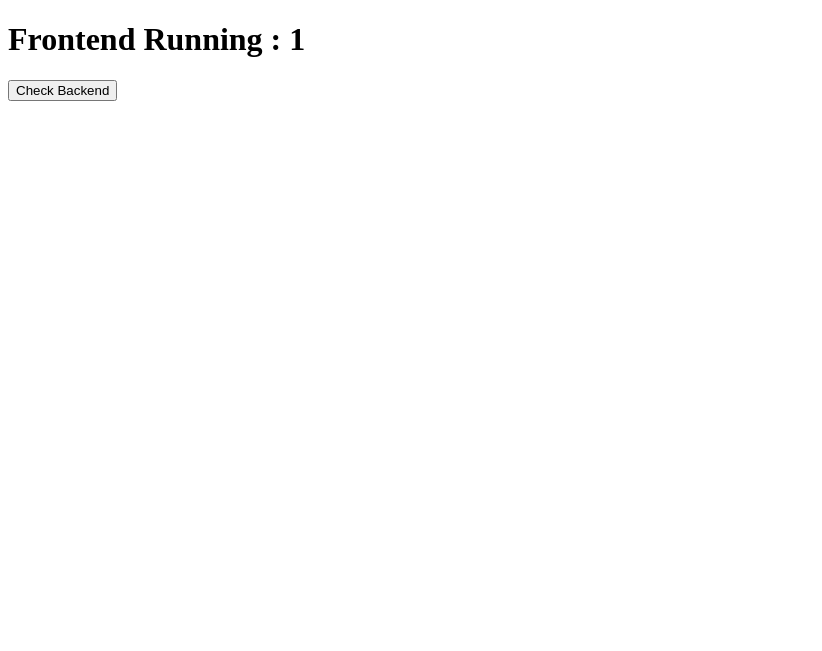
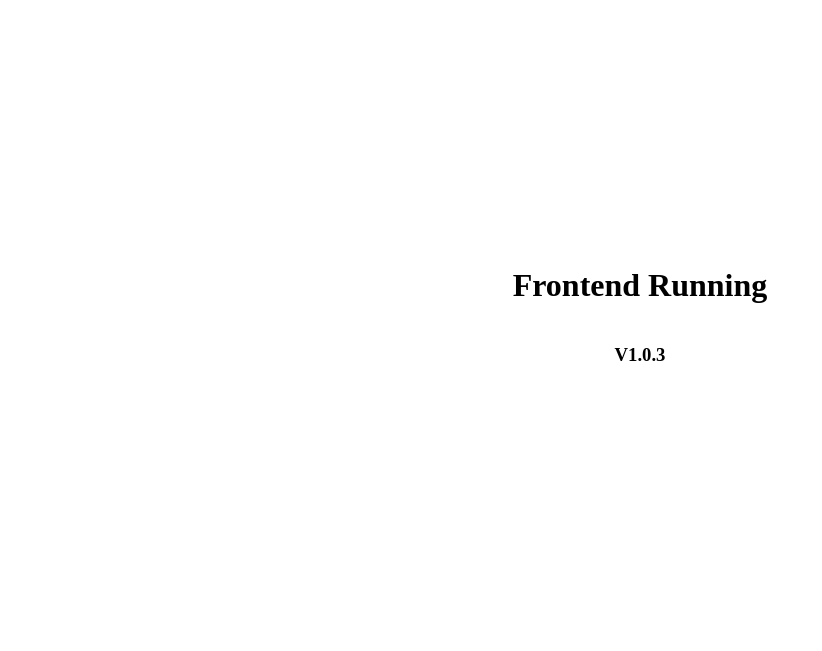
Before and after one commit to hashcode404/first_devops_project, a plain HTML site: page frontend/index.html in a window 1280 px wide. Shown: the whole page, without its empty margins (0-822 px from the left). Drawn offline with Linux system fonts and the light colour scheme.

Commit message:
index.html modified

```diff
--- a/frontend/index.html
+++ b/frontend/index.html
@@ -1,15 +1,19 @@
 <!DOCTYPE html>
 <html>
+
 <head>
     <title>DevOps Demo</title>
 </head>
-<body>
 
-<h1>Frontend Running : 1</h1>
+<body style="display: flex; flex-direction: column; align-items: center; justify-content: center; height: 80vh;">
 
-<button onclick="checkBackend()">
+    <h1>Frontend Running</h1>
+    <h3>V1.0.3</h3>
+
+
+    <!-- <button onclick="checkBackend()">
     Check Backend
-</button>
+</button> -->
 
     <pre id="output"></pre>
 
@@ -29,4 +33,5 @@ async function checkBackend() {
     </script>
 
 </body>
+
 </html>
```
Lines whose indentation alone changed are shown as unchanged.
